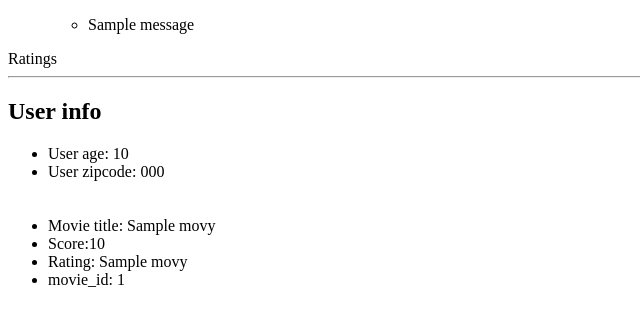
After one commit to OlgaZaytsevaV/Ratings_2, a Flask app: page /users/1 in a window 1280 px wide. The commit adds this page. Shown: the top 326 px of the page, without its empty margins (0-640 px from the left). Run offline with Flask 2, Linux system fonts and the light colour scheme; tables that the repository leaves empty hold one stand-in row (values such as "Sample post"); one stand-in notice (Sample message) is shown.

Commit message:
First commit

```diff
--- a/server.py
+++ b/server.py
@@ -22,14 +22,83 @@ app.jinja_env.undefined = StrictUndefined
 @app.route('/')
 def index():
     """Homepage."""
+
+    # if user_id in session:
+    #     flash("Logged out")
+    #     return redirect('/')
+
     return render_template("homepage.html")
+
 
 
 @app.route('/users')
 def user_list():
 
-    users = User.query.all()
+    users = User.query.order_by('user_id').all()
     return render_template("user_list.html", users=users)
+
+
+@app.route('/register', methods=["GET"])
+def register_form():
+
+    return render_template("register_form.html")
+
+
+@app.route('/register', methods=["POST"])
+def register_process():
+
+    email = request.form.get('email')
+    password = request.form.get('password')
+
+
+    if User.query.filter_by(email='email').first():
+        flash("User with this email already exists.")
+        return redirect('/')
+    else:
+        new_user = User(email=email, password=password)
+        db.session.add(new_user)
+        db.session.commit()
+        flash("User added to database. Please log in.")
+        return redirect('/login')
+
+
+@app.route('/login', methods=["POST"])
+def process_login_form():
+    email = request.form.get('email')
+    password = request.form.get('password')
+
+    user = User.query.filter_by(email=email, password=password).first()
+    if user:
+        flash("Login successful.")
+        session['user_id'] = user.user_id
+        return redirect('/users/<int:uid>')
+    else:
+        flash("Login unsuccesseful.")
+        return redirect('/login')
+
+
+
+
+
+
+@app.route('/login')
+def show_login_form():
+    return render_template("login_form.html")
+
+
+@app.route('/users/<int:uid>')
+def show_user_info(uid):
+
+    print("User UID is: {}".format(uid))
+
+    user = User.query.get(uid)
+
+    return render_template('user_info.html',user=user, age=user.age, zipcode=user.zipcode, ratings=user.ratings)
+
+
+
+
+
 
 
 
--- a/templates/base.html
+++ b/templates/base.html
@@ -5,6 +5,25 @@
 </head>
 
 <body>
+    {% if 'user_id' in session %}
+    <div style='float:right'>
+    <form acttion='/login'>
+    <input name='submit2' type='submit' id='submit2' value='logout'>
+    </label>
+</form>
+</div>
+    {% endif %}
+  <ul>
+    {% with messages = get_flashed_messages() %}
+    {% if messages %}
+    <ul class=flashes>
+     {% for message in messages %}
+    <li> {{message}}</li>
+    {% endfor %}
+    </ul>
+    {% endif %}
+    {% endwith %}
+</ul>
   Ratings
   <hr>
 
--- /dev/null
+++ b/templates/user_info.html
@@ -0,0 +1,15 @@
+{% extends 'base.html' %}
+{% block content %}
+<h2>User info</h2>
+   <ul>
+    <li>User age: {{user.age}}</li>
+    <li>User zipcode: {{user.zipcode}}</li><br><br>
+{% for rating in ratings %}
+    <li>Movie title: {{rating.movie.title}}</li>
+    <li>Score:{{rating.score}}</li>
+    <li>Rating: {{rating.movie.title}}</li>
+    <li>movie_id: {{rating.movie_id}}</li><br><br>
+{% endfor %}
+    </ul>
+
+{% endblock content %}
```
Also changed, not shown: templates/login_form.html (added, +11 -0 lines), templates/register_form.html (added, +12 -0 lines).
